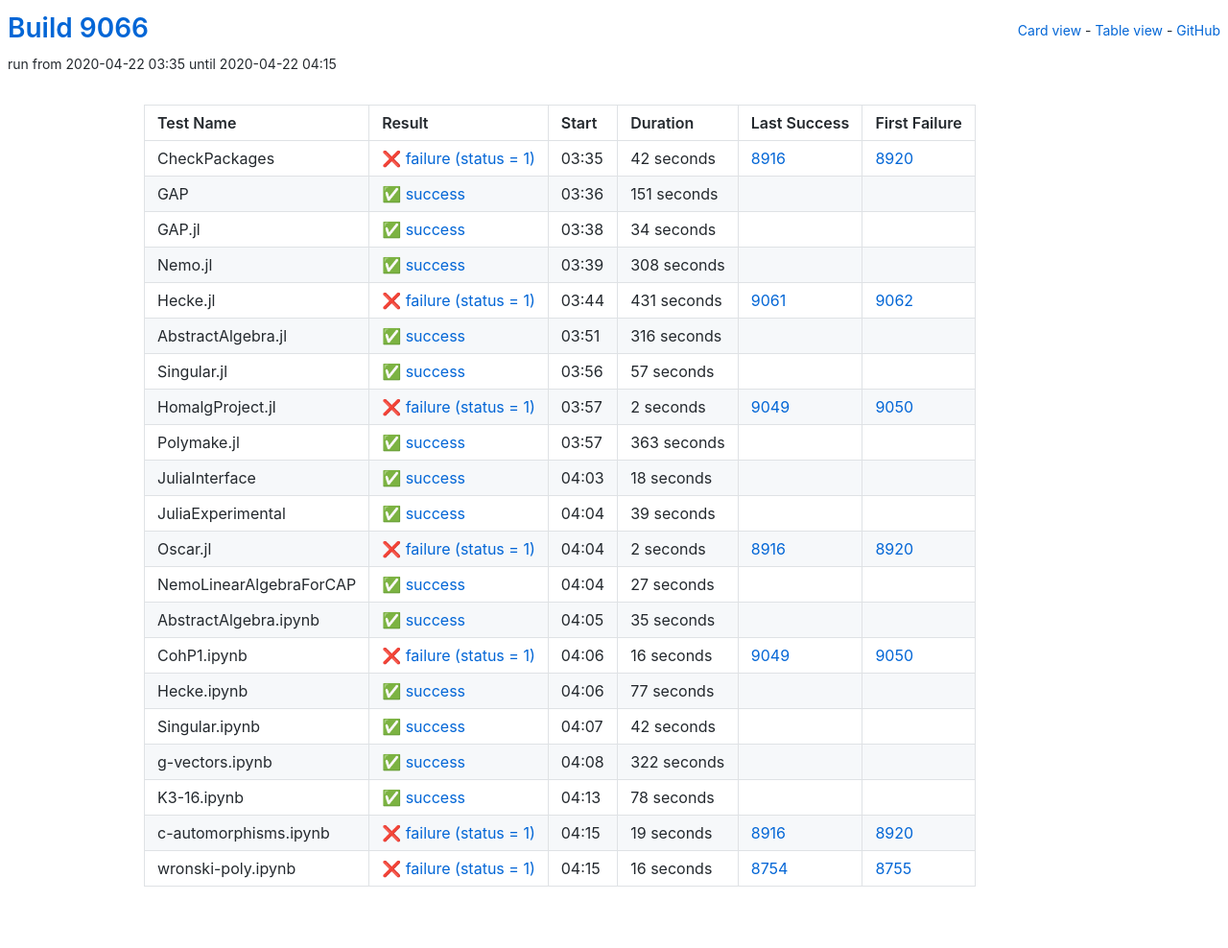
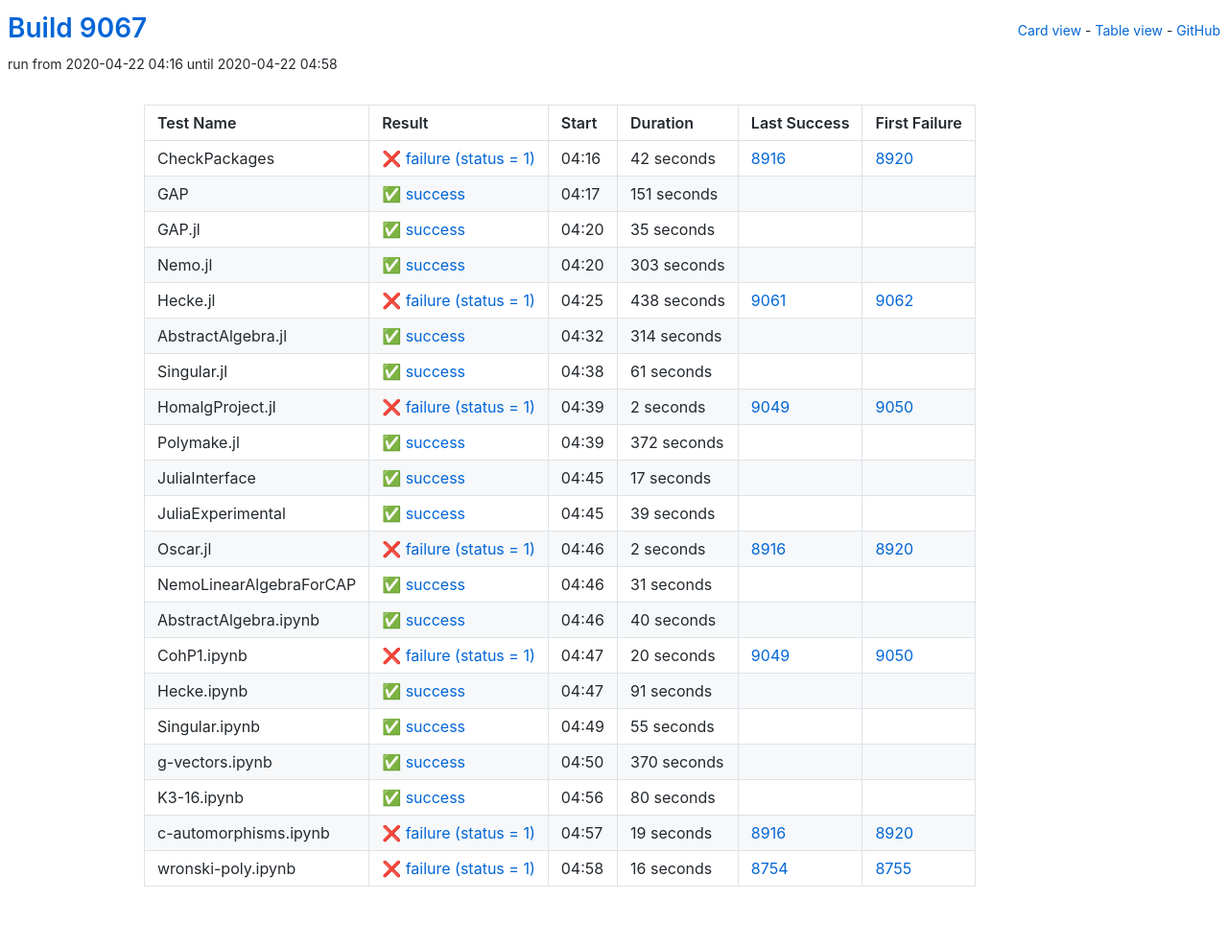
Before and after one commit to oscar-system/oscar-ci-status, a Jekyll site: the page built from table.html, in a window 1280 px wide. Shown: the whole page at 96% size. Built offline with Jekyll 4.4.1, drawn with Linux system fonts in a browser that asks for light colours.

Commit message:
Build 9067

```diff
--- a/_data/ci.yml
+++ b/_data/ci.yml
@@ -1,5 +1,5 @@
-build: 9066
-build_url: https://oscarci.mathematik.uni-kl.de/job/oscar/9066/
+build: 9067
+build_url: https://oscarci.mathematik.uni-kl.de/job/oscar/9067/
 job: oscar
 tests:
 - duration: 42
@@ -8,9 +8,9 @@
   first_failure_url: https://oscarci.mathematik.uni-kl.de/job/oscar/8920/
   last_success: 8916
   last_success_url: https://oscarci.mathematik.uni-kl.de/job/oscar/8916/
-  log: https://oscarci.mathematik.uni-kl.de/job/oscar/9066/artifact/logs/build-9066/CheckPackages.log
+  log: https://oscarci.mathematik.uni-kl.de/job/oscar/9067/artifact/logs/build-9067/CheckPackages.log
   name: CheckPackages
-  start: 2020-04-22 03:35
+  start: 2020-04-22 04:16
   status: failure
   success: false
 - duration: 151
@@ -19,64 +19,64 @@
   first_failure_url: null
   last_success: false
   last_success_url: null
-  log: https://oscarci.mathematik.uni-kl.de/job/oscar/9066/artifact/logs/build-9066/GAP.log
+  log: https://oscarci.mathematik.uni-kl.de/job/oscar/9067/artifact/logs/build-9067/GAP.log
   name: GAP
-  start: 2020-04-22 03:36
+  start: 2020-04-22 04:17
   status: success
   success: true
-- duration: 34
+- duration: 35
   exitcode: 0
   first_failure: false
   first_failure_url: null
   last_success: false
   last_success_url: null
-  log: https://oscarci.mathematik.uni-kl.de/job/oscar/9066/artifact/logs/build-9066/GAP.jl.log
+  log: https://oscarci.mathematik.uni-kl.de/job/oscar/9067/artifact/logs/build-9067/GAP.jl.log
   name: GAP.jl
-  start: 2020-04-22 03:38
+  start: 2020-04-22 04:20
   status: success
   success: true
-- duration: 308
+- duration: 303
   exitcode: 0
   first_failure: false
   first_failure_url: null
   last_success: false
   last_success_url: null
-  log: https://oscarci.mathematik.uni-kl.de/job/oscar/9066/artifact/logs/build-9066/Nemo.jl.log
+  log: https://oscarci.mathematik.uni-kl.de/job/oscar/9067/artifact/logs/build-9067/Nemo.jl.log
   name: Nemo.jl
-  start: 2020-04-22 03:39
+  start: 2020-04-22 04:20
   status: success
   success: true
-- duration: 431
+- duration: 438
   exitcode: 1
   first_failure: 9062
   first_failure_url: https://oscarci.mathematik.uni-kl.de/job/oscar/9062/
   last_success: 9061
   last_success_url: https://oscarci.mathematik.uni-kl.de/job/oscar/9061/
-  log: https://oscarci.mathematik.uni-kl.de/job/oscar/9066/artifact/logs/build-9066/Hecke.jl.log
+  log: https://oscarci.mathematik.uni-kl.de/job/oscar/9067/artifact/logs/build-9067/Hecke.jl.log
   name: Hecke.jl
-  start: 2020-04-22 03:44
+  start: 2020-04-22 04:25
   status: failure
   success: false
-- duration: 316
+- duration: 314
   exitcode: 0
   first_failure: false
   first_failure_url: null
   last_success: false
   last_success_url: null
-  log: https://oscarci.mathematik.uni-kl.de/job/oscar/9066/artifact/logs/build-9066/AbstractAlgebra.jl.log
+  log: https://oscarci.mathematik.uni-kl.de/job/oscar/9067/artifact/logs/build-9067/AbstractAlgebra.jl.log
   name: AbstractAlgebra.jl
-  start: 2020-04-22 03:51
+  start: 2020-04-22 04:32
   status: success
   success: true
-- duration: 57
+- duration: 61
   exitcode: 0
   first_failure: false
   first_failure_url: null
   last_success: false
   last_success_url: null
-  log: https://oscarci.mathematik.uni-kl.de/job/oscar/9066/artifact/logs/build-9066/Singular.jl.log
+  log: https://oscarci.mathematik.uni-kl.de/job/oscar/9067/artifact/logs/build-9067/Singular.jl.log
   name: Singular.jl
-  start: 2020-04-22 03:56
+  start: 2020-04-22 04:38
   status: success
   success: true
 - duration: 2
@@ -85,31 +85,31 @@
   first_failure_url: https://oscarci.mathematik.uni-kl.de/job/oscar/9050/
   last_success: 9049
   last_success_url: https://oscarci.mathematik.uni-kl.de/job/oscar/9049/
-  log: https://oscarci.mathematik.uni-kl.de/job/oscar/9066/artifact/logs/build-9066/HomalgProject.jl.log
+  log: https://oscarci.mathematik.uni-kl.de/job/oscar/9067/artifact/logs/build-9067/HomalgProject.jl.log
   name: HomalgProject.jl
-  start: 2020-04-22 03:57
+  start: 2020-04-22 04:39
   status: failure
   success: false
-- duration: 363
+- duration: 372
   exitcode: 0
   first_failure: false
   first_failure_url: null
   last_success: false
   last_success_url: null
-  log: https://oscarci.mathematik.uni-kl.de/job/oscar/9066/artifact/logs/build-9066/Polymake.jl.log
+  log: https://oscarci.mathematik.uni-kl.de/job/oscar/9067/artifact/logs/build-9067/Polymake.jl.log
   name: Polymake.jl
-  start: 2020-04-22 03:57
+  start: 2020-04-22 04:39
   status: success
   success: true
-- duration: 18
+- duration: 17
   exitcode: 0
   first_failure: false
   first_failure_url: null
   last_success: false
   last_success_url: null
-  log: https://oscarci.mathematik.uni-kl.de/job/oscar/9066/artifact/logs/build-9066/JuliaInterface.log
+  log: https://oscarci.mathematik.uni-kl.de/job/oscar/9067/artifact/logs/build-9067/JuliaInterface.log
   name: JuliaInterface
-  start: 2020-04-22 04:03
+  start: 2020-04-22 04:45
   status: success
   success: true
 - duration: 39
@@ -118,9 +118,9 @@
   first_failure_url: null
   last_success: false
   last_success_url: null
-  log: https://oscarci.mathematik.uni-kl.de/job/oscar/9066/artifact/logs/build-9066/JuliaExperimental.log
+  log: https://oscarci.mathematik.uni-kl.de/job/oscar/9067/artifact/logs/build-9067/JuliaExperimental.log
   name: JuliaExperimental
-  start: 2020-04-22 04:04
+  start: 2020-04-22 04:45
   status: success
   success: true
 - duration: 2
@@ -129,86 +129,86 @@
   first_failure_url: https://oscarci.mathematik.uni-kl.de/job/oscar/8920/
   last_success: 8916
   last_success_url: https://oscarci.mathematik.uni-kl.de/job/oscar/8916/
-  log: https://oscarci.mathematik.uni-kl.de/job/oscar/9066/artifact/logs/build-9066/Oscar.jl.log
+  log: https://oscarci.mathematik.uni-kl.de/job/oscar/9067/artifact/logs/build-9067/Oscar.jl.log
   name: Oscar.jl
-  start: 2020-04-22 04:04
+  start: 2020-04-22 04:46
   status: failure
   success: false
-- duration: 27
+- duration: 31
   exitcode: 0
   first_failure: false
   first_failure_url: null
   last_success: false
   last_success_url: null
-  log: https://oscarci.mathematik.uni-kl.de/job/oscar/9066/artifact/logs/build-9066/NemoLinearAlgebraForCAP.log
+  log: https://oscarci.mathematik.uni-kl.de/job/oscar/9067/artifact/logs/build-9067/NemoLinearAlgebraForCAP.log
   name: NemoLinearAlgebraForCAP
-  start: 2020-04-22 04:04
+  start: 2020-04-22 04:46
   status: success
   success: true
-- duration: 35
+- duration: 40
   exitcode: 0
   first_failure: false
   first_failure_url: null
   last_success: false
   last_success_url: null
-  log: https://oscarci.mathematik.uni-kl.de/job/oscar/9066/artifact/logs/build-9066/AbstractAlgebra.ipynb.log
+  log: https://oscarci.mathematik.uni-kl.de/job/oscar/9067/artifact/logs/build-9067/AbstractAlgebra.ipynb.log
   name: AbstractAlgebra.ipynb
-  start: 2020-04-22 04:05
+  start: 2020-04-22 04:46
   status: success
   success: true
-- duration: 16
+- duration: 20
   exitcode: 1
   first_failure: 9050
   first_failure_url: https://oscarci.mathematik.uni-kl.de/job/oscar/9050/
   last_success: 9049
   last_success_url: https://oscarci.mathematik.uni-kl.de/job/oscar/9049/
-  log: https://oscarci.mathematik.uni-kl.de/job/oscar/9066/artifact/logs/build-9066/CohP1.ipynb.log
+  log: https://oscarci.mathematik.uni-kl.de/job/oscar/9067/artifact/logs/build-9067/CohP1.ipynb.log
   name: CohP1.ipynb
-  start: 2020-04-22 04:06
+  start: 2020-04-22 04:47
   status: failure
   success: false
-- duration: 77
+- duration: 91
   exitcode: 0
   first_failure: false
   first_failure_url: null
   last_success: false
   last_success_url: null
-  log: https://oscarci.mathematik.uni-kl.de/job/oscar/9066/artifact/logs/build-9066/Hecke.ipynb.log
+  log: https://oscarci.mathematik.uni-kl.de/job/oscar/9067/artifact/logs/build-9067/Hecke.ipynb.log
   name: Hecke.ipynb
-  start: 2020-04-22 04:06
+  start: 2020-04-22 04:47
   status: success
   success: true
-- duration: 42
+- duration: 55
   exitcode: 0
   first_failure: false
   first_failure_url: null
   last_success: false
   last_success_url: null
-  log: https://oscarci.mathematik.uni-kl.de/job/oscar/9066/artifact/logs/build-9066/Singular.ipynb.log
+  log: https://oscarci.mathematik.uni-kl.de/job/oscar/9067/artifact/logs/build-9067/Singular.ipynb.log
   name: Singular.ipynb
-  start: 2020-04-22 04:07
+  start: 2020-04-22 04:49
   status: success
   success: true
-- duration: 322
+- duration: 370
   exitcode: 0
   first_failure: false
   first_failure_url: null
   last_success: false
   last_success_url: null
-  log: https://oscarci.mathematik.uni-kl.de/job/oscar/9066/artifact/logs/build-9066/g-vectors.ipynb.log
+  log: https://oscarci.mathematik.uni-kl.de/job/oscar/9067/artifact/logs/build-9067/g-vectors.ipynb.log
   name: g-vectors.ipynb
-  start: 2020-04-22 04:08
+  start: 2020-04-22 04:50
   status: success
   success: true
-- duration: 78
+- duration: 80
   exitcode: 0
   first_failure: false
   first_failure_url: null
   last_success: false
   last_success_url: null
-  log: https://oscarci.mathematik.uni-kl.de/job/oscar/9066/artifact/logs/build-9066/K3-16.ipynb.log
+  log: https://oscarci.mathematik.uni-kl.de/job/oscar/9067/artifact/logs/build-9067/K3-16.ipynb.log
   name: K3-16.ipynb
-  start: 2020-04-22 04:13
+  start: 2020-04-22 04:56
   status: success
   success: true
 - duration: 19
@@ -217,9 +217,9 @@
   first_failure_url: https://oscarci.mathematik.uni-kl.de/job/oscar/8920/
   last_success: 8916
   last_success_url: https://oscarci.mathematik.uni-kl.de/job/oscar/8916/
-  log: https://oscarci.mathematik.uni-kl.de/job/oscar/9066/artifact/logs/build-9066/c-automorphisms.ipynb.log
+  log: https://oscarci.mathematik.uni-kl.de/job/oscar/9067/artifact/logs/build-9067/c-automorphisms.ipynb.log
   name: c-automorphisms.ipynb
-  start: 2020-04-22 04:15
+  start: 2020-04-22 04:57
   status: failure
   success: false
 - duration: 16
@@ -228,8 +228,8 @@
   first_failure_url: https://oscarci.mathematik.uni-kl.de/job/oscar/8755/
   last_success: 8754
   last_success_url: https://oscarci.mathematik.uni-kl.de/job/oscar/8754/
-  log: https://oscarci.mathematik.uni-kl.de/job/oscar/9066/artifact/logs/build-9066/wronski-poly.ipynb.log
+  log: https://oscarci.mathematik.uni-kl.de/job/oscar/9067/artifact/logs/build-9067/wronski-poly.ipynb.log
   name: wronski-poly.ipynb
-  start: 2020-04-22 04:15
+  start: 2020-04-22 04:58
   status: failure
   success: false
```
Also changed, not shown: README.md.
